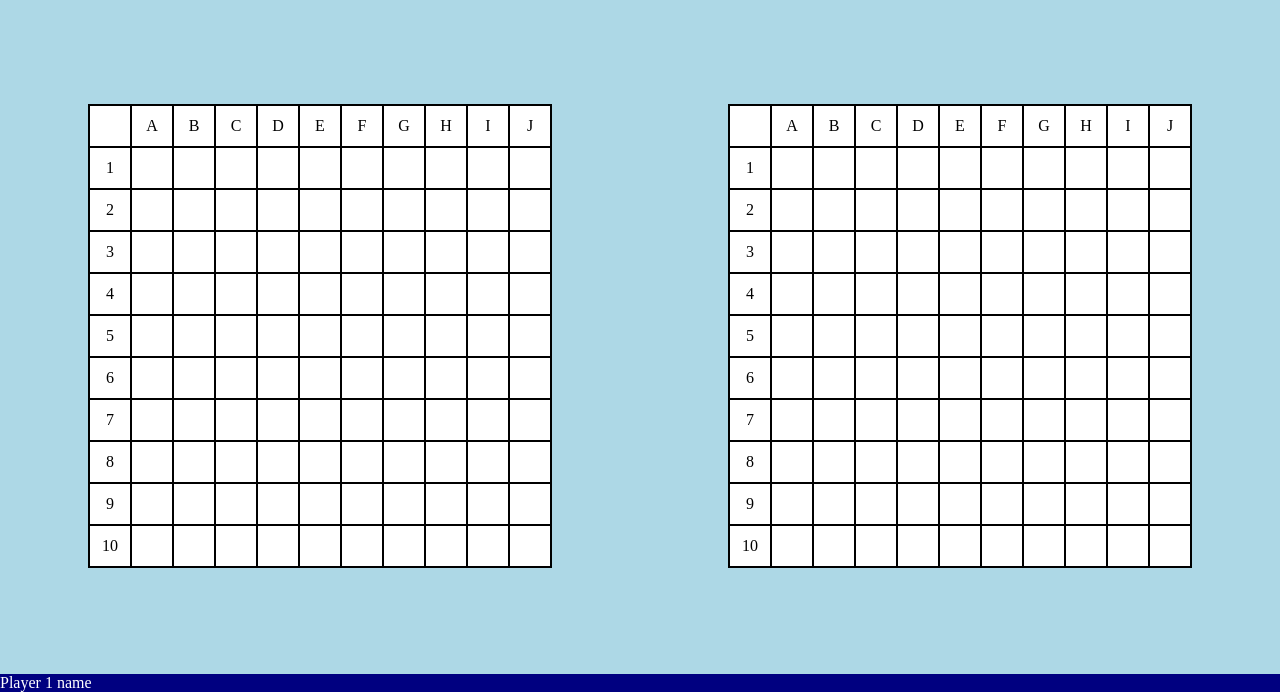
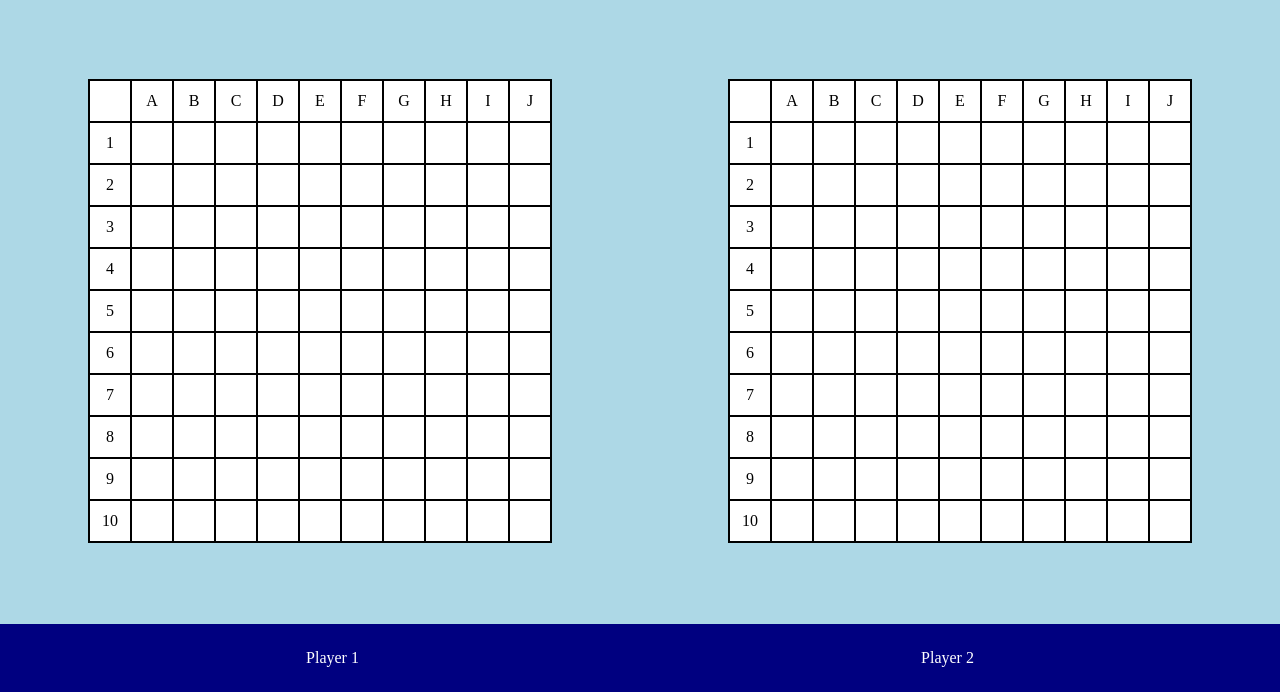
Before and after one commit to bradgerb/odin-battleship, a website built with webpack: page src/template.html in a window 1280 px wide. Shown: the part 108-800 px from the top of the page. Built offline with nearby package versions, Linux system fonts and the light colour scheme.

Commit message:
Update footer

```diff
--- a/src/style.css
+++ b/src/style.css
@@ -46,6 +46,8 @@ body {
 
 .controls {
     display: flex;
+    padding: 25px;
+    justify-content: space-around;
     color: white;
     background-color: navy;
 }
--- a/src/template.html
+++ b/src/template.html
@@ -14,7 +14,18 @@
             <div class="board two"></div>
         </div>
         <div class="controls">
-            Player 1 name
+            <div class="playerWrapper">
+                <div class="name">
+                    Player 1
+                </div>
+                <div class="playerOneInstructions"></div>
+            </div>
+            <div class="playerWrapper">
+                <div class="name">
+                    Player 2
+                </div>
+                <div class="playerTwoInstructions"></div>
+            </div>
         </div>
     </div>
 </body>
```
